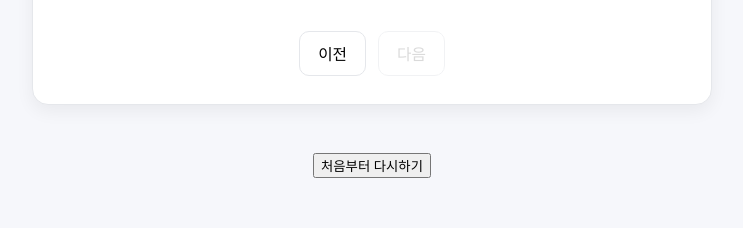
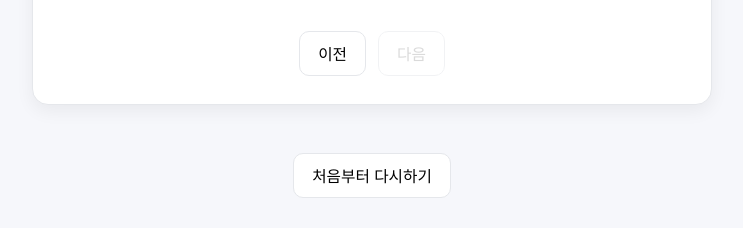
Before and after one commit to parttimeangels/demo-01, a plain HTML site: page index.html in a window 1280 px wide. Shown: the part 162-390 px from the top of the page, without its empty margins (268-1011 px from the left). Drawn offline with Linux system fonts and the light colour scheme.

Commit message:
Update style.css

```diff
--- a/style.css
+++ b/style.css
@@ -143,6 +143,22 @@ p { margin: 0 0 8px; color: var(--muted); }
   margin-right: auto;
 }
 
+#restartBtn {
+  padding: 10px 18px;
+  border-radius: 10px;
+  border: 1px solid var(--border);
+  background: #fff;
+  cursor: pointer;
+  font-size: .98rem;
+  transition: background .15s ease, transform .06s ease;
+}
+
+#restartBtn:hover {
+  background: #f8fafc;
+  transform: translateY(-1px);
+}
+
+
 /* Responsive */
 @media (max-width: 680px) {
   .container { margin: 24px 12px; padding: 22px 16px; }
```
